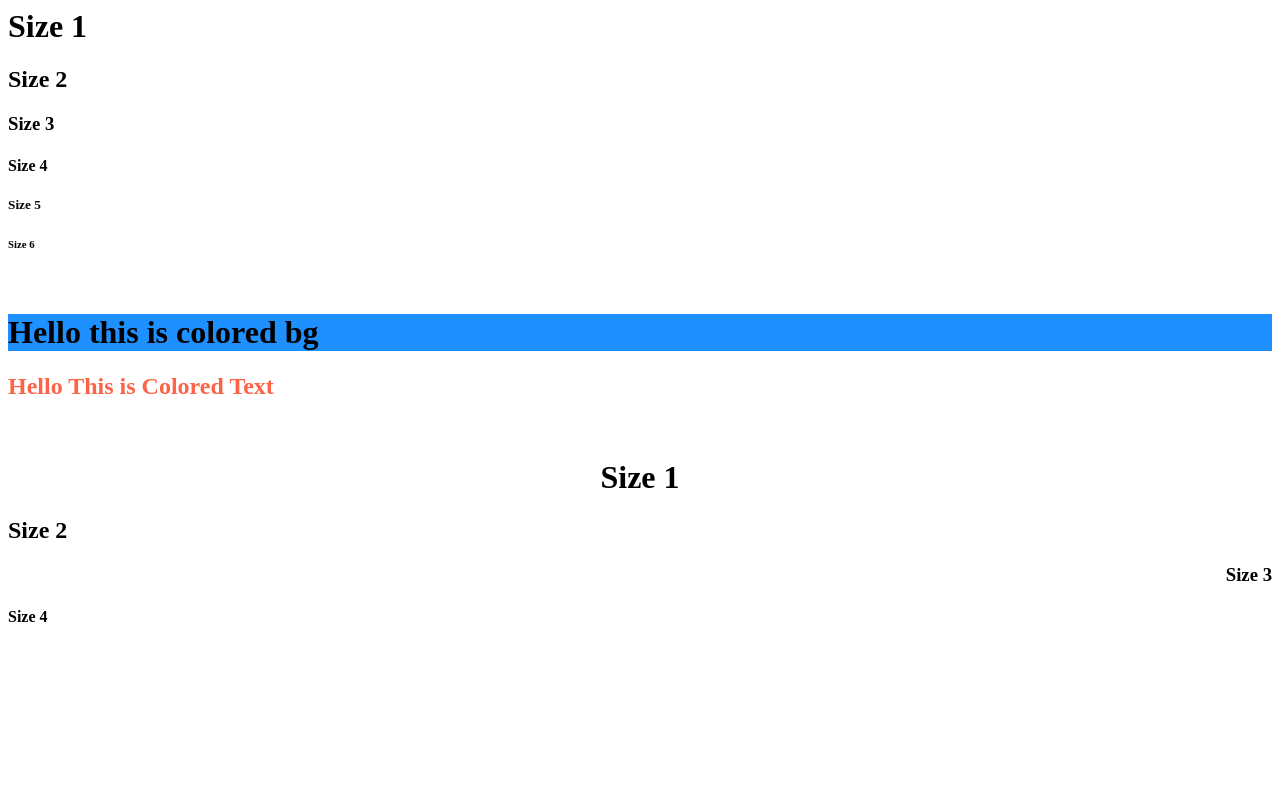
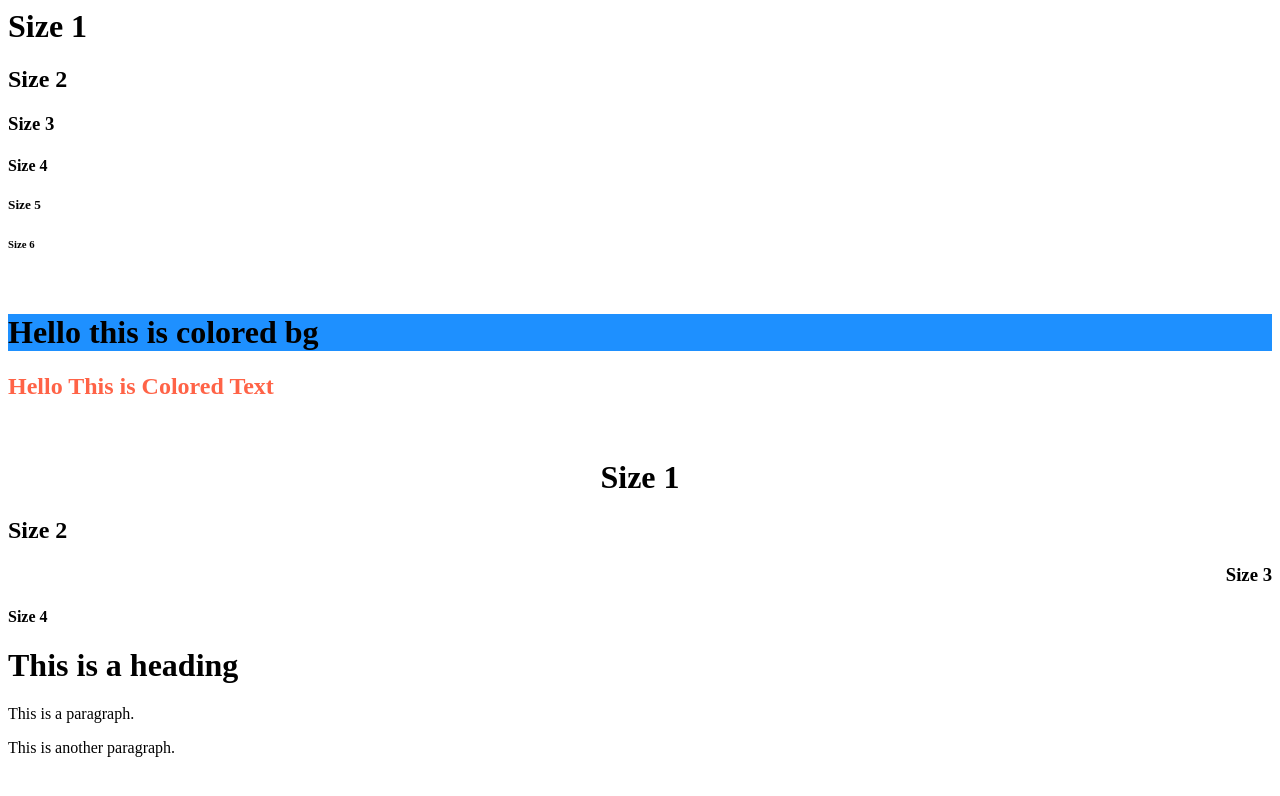
Before and after one commit to Akuma-Doesnt-Get-Paid/Demo, a plain HTML site: page index.html in a window 1280 px wide. Drawn offline with Linux system fonts and the light colour scheme.

Commit message:
Update index.html

```diff
--- a/index.html
+++ b/index.html
@@ -12,3 +12,8 @@
 <h2 style="text-align:left">Size 2</h2>
 <h3 style="text-align:right">Size 3</h3>
 <h4 style="text-align:justify">Size 4</h4>
+<body>
+<h1>This is a heading</h1>
+<p>This is a paragraph.</p>
+<p>This is another paragraph.</p>
+</body>
```
